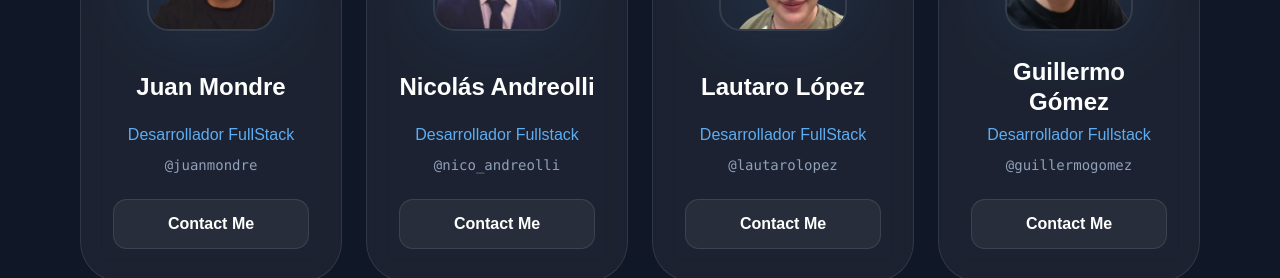
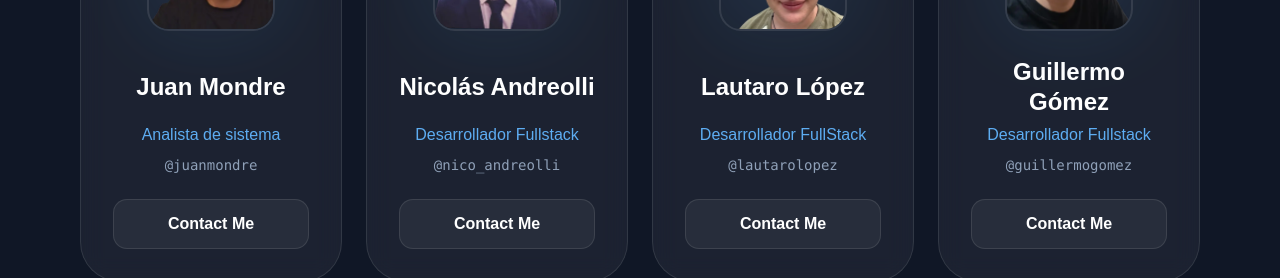
Before and after one commit to Trees25/WebTrees, a React (Vite) app in the folder client/: page / in a window 1280 px wide. Shown: the part 2820-3098 px from the top of the page. Built offline with nearby package versions, Linux system fonts and the light colour scheme; no server answers.

Commit message:
cambios en componente about

```diff
--- a/client/src/components/About.jsx
+++ b/client/src/components/About.jsx
@@ -136,7 +136,7 @@ export default function About() {
           <div className="grid grid-cols-1 sm:grid-cols-2 md:grid-cols-4 gap-6 items-stretch justify-items-center">
             <TeamCard
               name="Juan Mondre"
-              title="Desarrollador FullStack"
+              title="Analista de sistema"
               handle="juanmondre"
               avatarUrl={Juan_Mondre}
               link="https://linktr.ee/JuanMondre"
```
